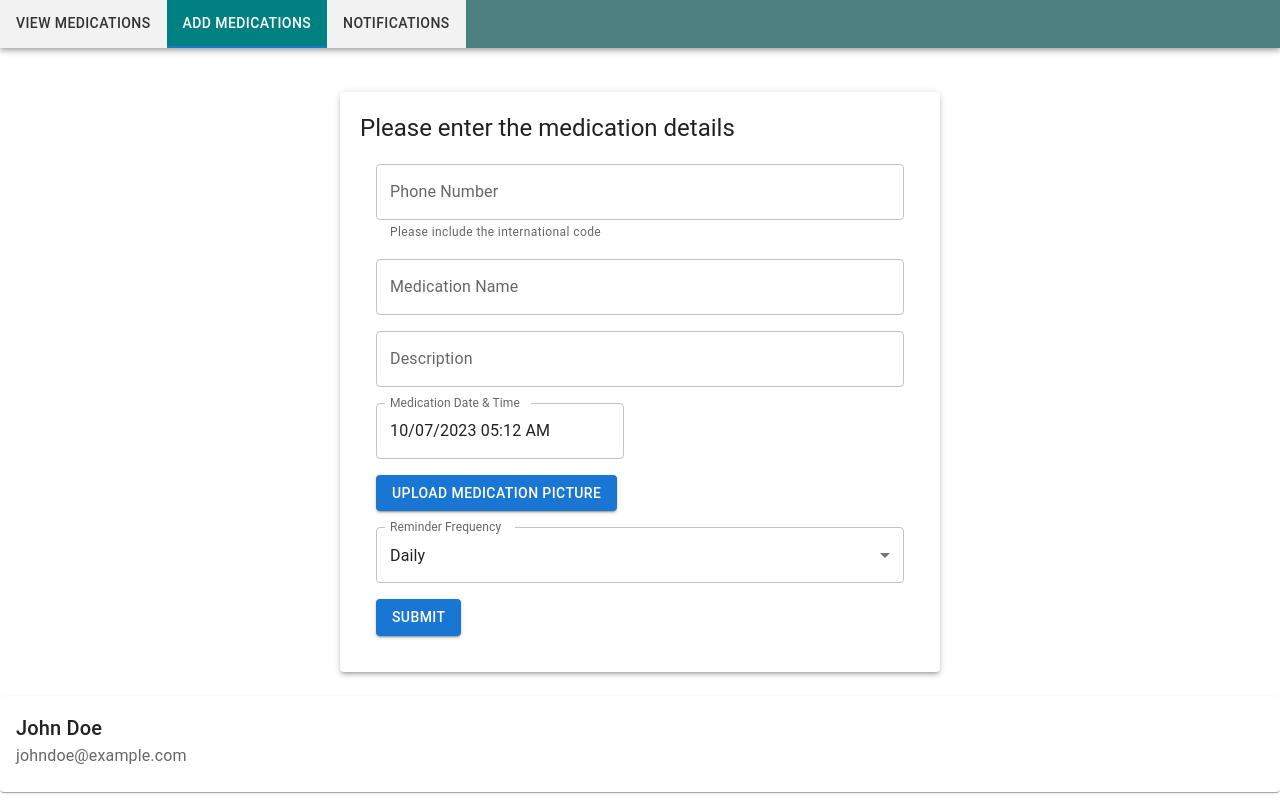
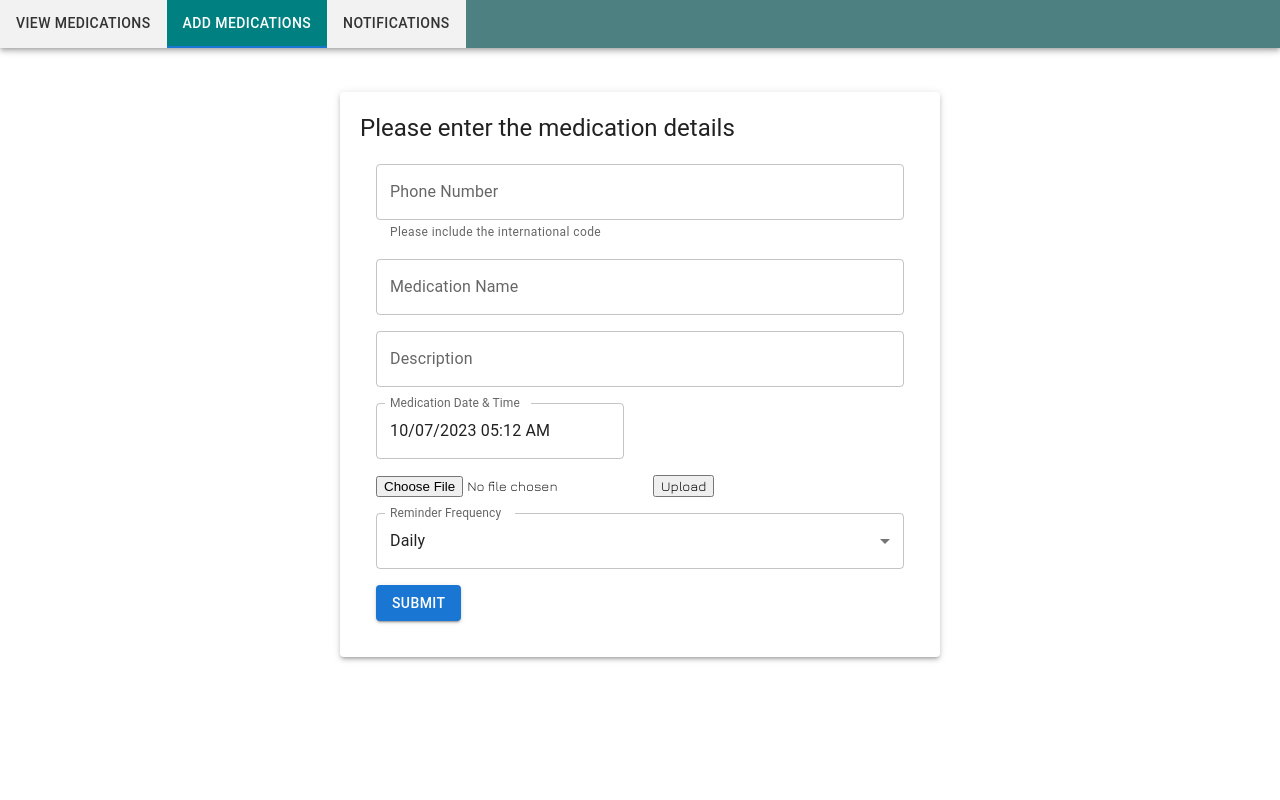
Before and after one commit to BucBharat/Hackathon, a React (Create React App) app: page /dashboard in a window 1280 px wide. Both pictures are taken after a click on the tab "ADD MEDICATIONS". Built offline with nearby package versions, Linux system fonts and the light colour scheme.

Commit message:
Completed adding media both frontend and backend

```diff
--- a/package.json
+++ b/package.json
@@ -12,6 +12,7 @@
     "@testing-library/jest-dom": "^5.17.0",
     "@testing-library/react": "^13.4.0",
     "@testing-library/user-event": "^13.5.0",
+    "axios": "^1.5.1",
     "date-fns": "^2.30.0",
     "dayjs": "^1.11.10",
     "luxon": "^3.4.3",
--- a/src/MedicationInput.js
+++ b/src/MedicationInput.js
@@ -18,6 +18,8 @@ import { DateTimePicker } from '@mui/x-date-pickers';
 import MedicationContext from './MedicationContext';
 export default function MedicationInput() {
   const { addMedication } = useContext(MedicationContext);
+  const [file, setFile] = useState(null);
+  const [mediaUrl, setMediaUrl] = useState('');
   const [medication, setMedication] = useState({
     name: '',
     description: '',
@@ -25,8 +27,11 @@ export default function MedicationInput() {
     picture: null,
     frequency: 'daily',
     phoneNumber: '',
+    mediaUrl: '',
   });
-
+  const handleFileChange = e => {
+    setFile(e.target.files[0]);
+  };
   const handleInputChange = event => {
     const { name, value } = event.target;
     setMedication(prev => ({ ...prev, [name]: value }));
@@ -35,30 +40,59 @@ export default function MedicationInput() {
   const handleDateTimeChange = newDateTime => {
     setMedication(prev => ({ ...prev, time: newDateTime }));
   };
-  const handleFileChange = event => {
-    const file = event.target.files[0];
-    setMedication(prev => ({ ...prev, picture: file }));
-  };
+  // const handleFileChange = event => {
+  //   const file = event.target.files[0];
+  //   setMedication(prev => ({ ...prev, picture: file }));
+  // };
   const handlePhoneChange = event => {
     const { value } = event.target;
     setMedication(prev => ({ ...prev, phoneNumber: value }));
   };
+  const handleUpload = async event => {
+    event.preventDefault();
+    if (!file) return;
 
+    try {
+      const response = await fetch('http://localhost:5000/upload', {
+        method: 'POST',
+        headers: {
+          'Content-Type': file.type, // e.g., 'image/jpeg' or 'application/pdf'
+          'X-File-Name': file.name,
+        },
+        body: file,
+      });
+
+      if (!response.ok) {
+        throw new Error(`HTTP error! Status: ${response.status}`);
+      }
+
+      const data = await response.json();
+      setMediaUrl(data.mediaUrl);
+    } catch (error) {
+      console.error('Error uploading file:', error);
+    }
+  };
   const handleSubmit = async event => {
     event.preventDefault();
 
     // Converting the date object to a string before sending
-    medication.time = medication.time.toISOString();
+    // medication.time = medication.time.toISOString();
+    // medication.mediaUrl = mediaUrl;
+    // const updatedMedication = { ...medication, mediaUrl };
+    const updatedTime = medication.time.toISOString();
+    const updatedMedication = { ...medication, time: updatedTime };
+    updatedMedication.mediaUrl = mediaUrl;
+    console.log(updatedMedication);
     console.log(medication);
     // console.log(onAdd);
 
     try {
-      const response = await fetch('http://localhost:5000/add-medication', {
+      const response = await fetch('http://localhost:5500/add-medication', {
         method: 'POST',
         headers: {
           'Content-Type': 'application/json',
         },
-        body: JSON.stringify(medication),
+        body: JSON.stringify(updatedMedication),
       });
 
       const responseData = await response.json();
@@ -71,7 +105,10 @@ export default function MedicationInput() {
         time: new Date(),
         frequency: 'daily',
         phoneNumber: '',
+        mediaUrl: '',
       });
+      setMediaUrl('');
+      // setFile(null);
       // onAdd(medication);
       addMedication(medication);
     } catch (error) {
@@ -145,10 +182,11 @@ export default function MedicationInput() {
         </Box>
 
         <Box m={2}>
-          <Button variant="contained" component="label">
-            Upload Medication Picture
-            <input type="file" hidden onChange={handleFileChange} />
-          </Button>
+          <div>
+            <input type="file" onChange={handleFileChange} />
+            <button onClick={handleUpload}>Upload</button>
+            {mediaUrl && <div>File uploaded successfully</div>}
+          </div>
         </Box>
 
         <Box m={2}>
--- /dev/null
+++ b/src/UploadComponent.js
@@ -0,0 +1,45 @@
+import React, { useState } from 'react';
+import axios from 'axios';
+
+function UploadComponent() {
+  const [file, setFile] = useState(null);
+  const [mediaUrl, setMediaUrl] = useState('');
+
+  const handleFileChange = e => {
+    setFile(e.target.files[0]);
+  };
+
+  const handleUpload = async () => {
+    if (!file) return;
+
+    try {
+      const response = await fetch('http://localhost:5000/upload', {
+        method: 'POST',
+        headers: {
+          'Content-Type': file.type, // e.g., 'image/jpeg' or 'application/pdf'
+          'X-File-Name': file.name,
+        },
+        body: file,
+      });
+
+      if (!response.ok) {
+        throw new Error(`HTTP error! Status: ${response.status}`);
+      }
+
+      const data = await response.json();
+      setMediaUrl(data.mediaUrl);
+    } catch (error) {
+      console.error('Error uploading file:', error);
+    }
+  };
+
+  return (
+    <div>
+      <input type="file" onChange={handleFileChange} />
+      <button onClick={handleUpload}>Upload</button>
+      {mediaUrl && <div>Media URL: {mediaUrl}</div>}
+    </div>
+  );
+}
+
+export default UploadComponent;
--- a/src/UserDashboard.js
+++ b/src/UserDashboard.js
@@ -1,14 +1,7 @@
 import React, { useState } from 'react';
-import {
-  AppBar,
-  Tabs,
-  Tab,
-  Card,
-  CardContent,
-  Typography,
-  Box,
-} from '@mui/material';
+import { AppBar, Tabs, Tab, Box } from '@mui/material';
 import MedicationInput from './MedicationInput';
+import UploadComponent from './UploadComponent';
 import { ViewMedications } from './ViewMedications';
 function TabPanel({ children, value, index }) {
   return value === index ? <Box p={3}>{children}</Box> : null;
@@ -60,14 +53,8 @@ export default function UserDashboard() {
         <MedicationInput />
       </TabPanel>
       <TabPanel value={tabValue} index={2}>
-        Notifications List Here
+        <UploadComponent />
       </TabPanel>
-      <Card>
-        <CardContent>
-          <Typography variant="h6">John Doe</Typography>
-          <Typography color="textSecondary">johndoe@example.com</Typography>
-        </CardContent>
-      </Card>
     </div>
   );
 }
```
Also changed, not shown: 1 other file (tests, documents, lock files or other folders).
